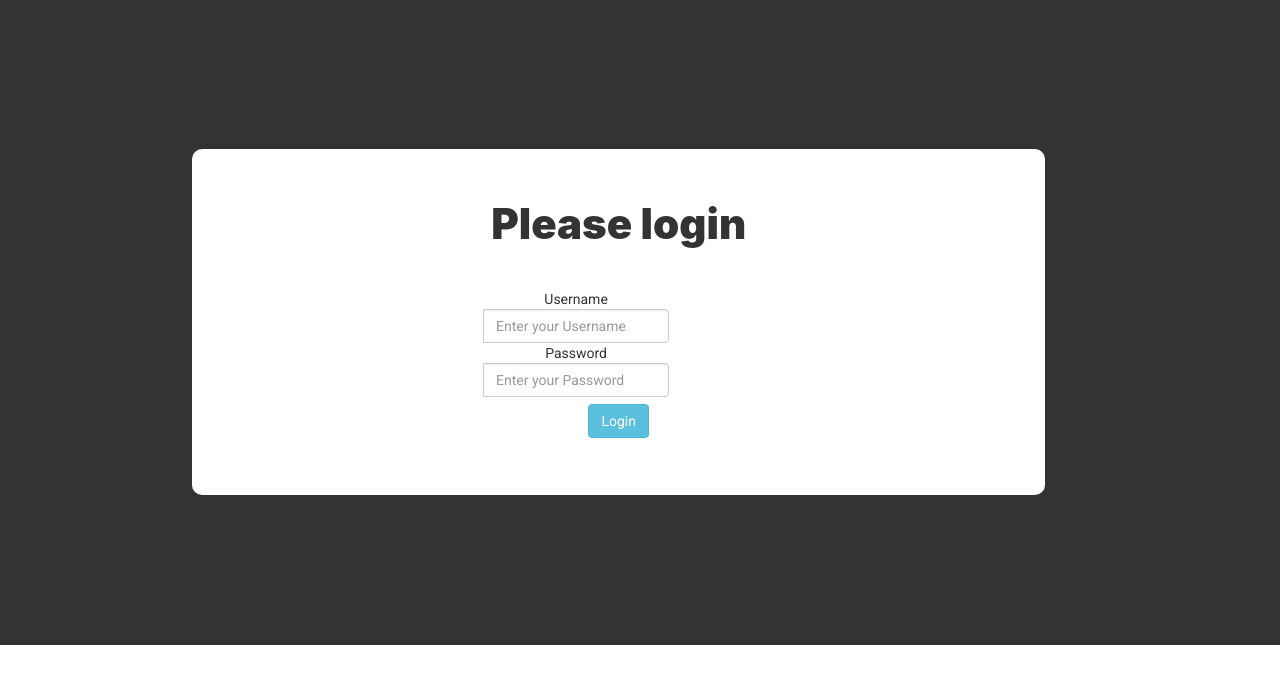
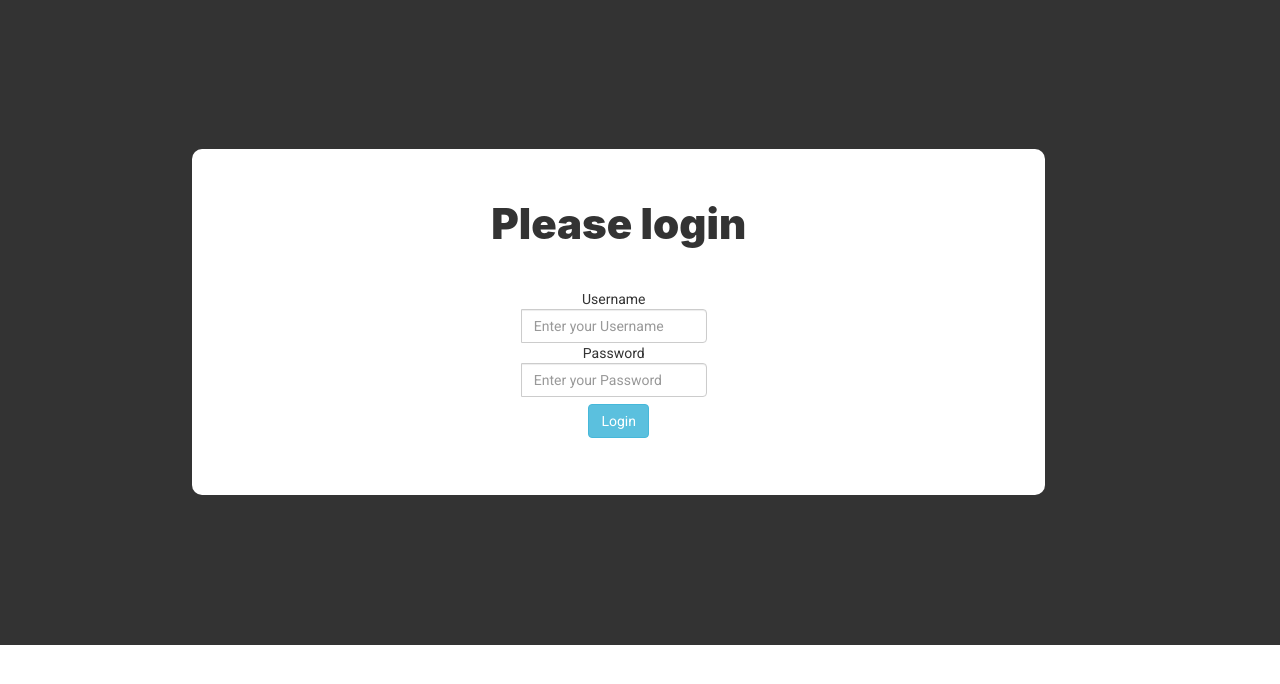
Before and after one commit to Prescrypto/WPCI, a Flask app: page /docs/login in a window 1280 px wide. Shown: the part 88-772 px from the top of the page. Run offline with Flask 3, Linux system fonts and the light colour scheme; parts of the project's set-up code (start-up, migrations or seed data) failed here and were passed over; some libraries are stand-ins or nearby versions.

Commit message:
fixed margin on box

```diff
--- a/static/style.css
+++ b/static/style.css
@@ -263,9 +263,10 @@ margin-bottom: 10px;
    margin-right: 0px !important;
 }
 
-@media (min-width: 700px) {
+@media (min-width: 400px) {
     .card-margin{
-        margin-left: 32%;
+       width: 26%;
+  margin: 0 auto;
     }
 
 
```
